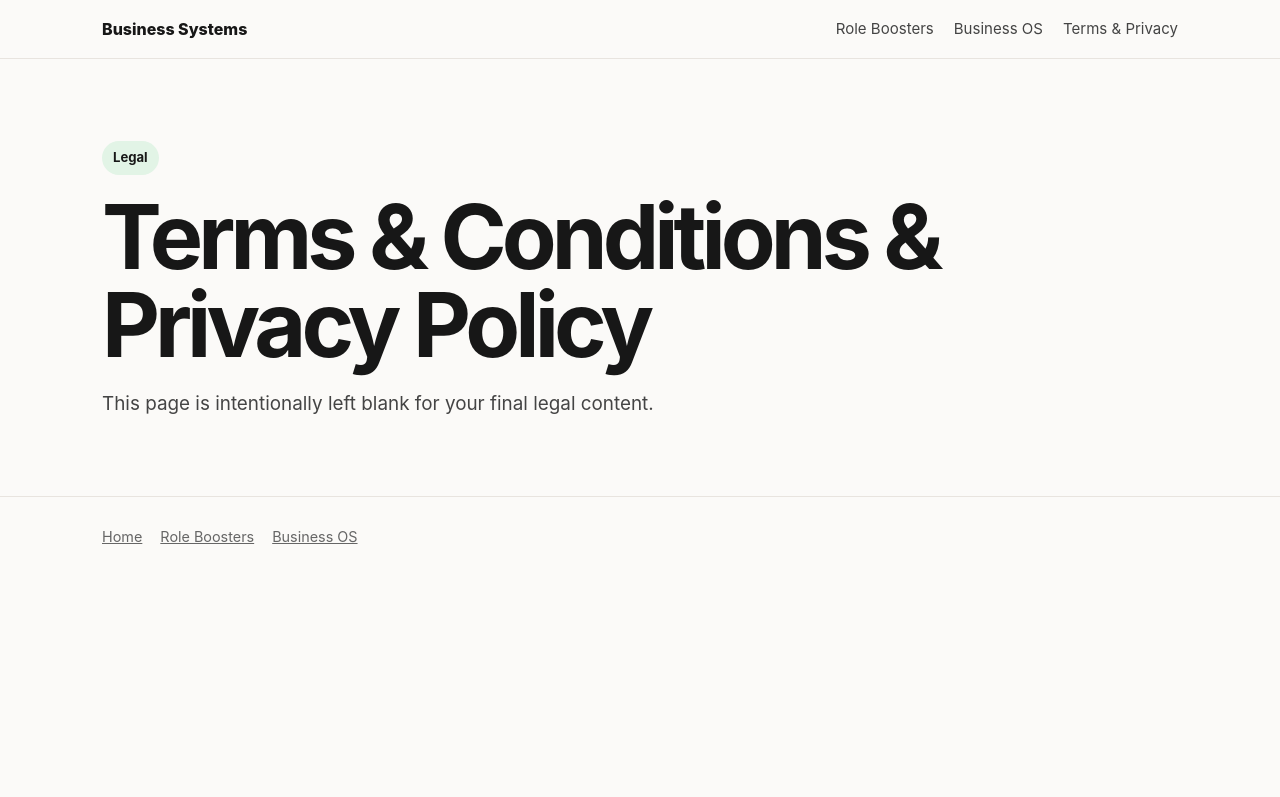
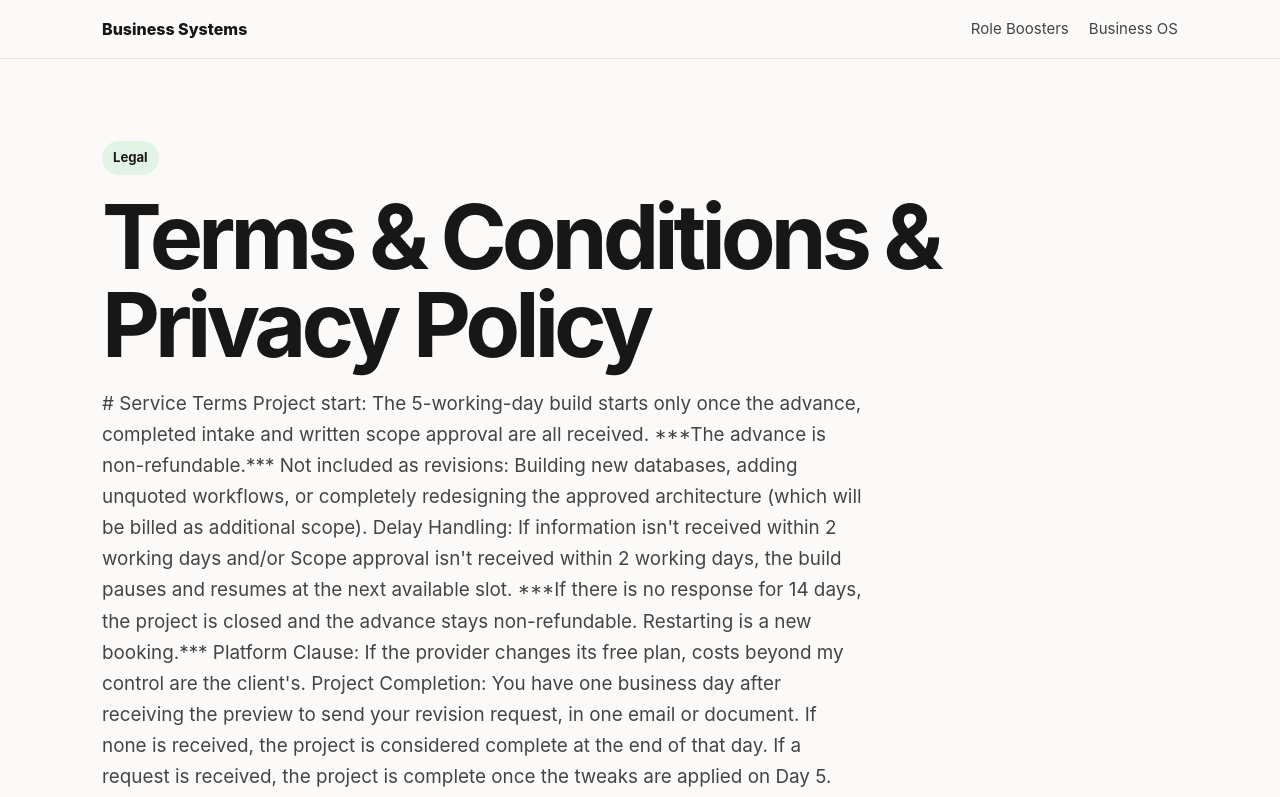
Before and after one commit to regcael/firstregina, a plain HTML site: page terms-privacy.html in a window 1280 px wide. Shown: the top 797 px of the page. Drawn offline with Linux system fonts and the light colour scheme.

Commit message:
Update terms-privacy.html

```diff
--- a/terms-privacy.html
+++ b/terms-privacy.html
@@ -1,2 +1,30 @@
 <!doctype html><html lang="en"><head><meta charset="utf-8"><meta name="viewport" content="width=device-width,initial-scale=1"><title>Terms & Conditions and Privacy Policy</title><link rel="stylesheet" href="styles.css"></head><body>
-<nav><div class="nav"><a class="brand" href="index.html">Business Systems</a><div class="links"><a href="role-boosters.html">Role Boosters</a><a href="business-os.html">Business OS</a><a href="terms-privacy.html">Terms & Privacy</a></div></div></nav><main><div class="wrap"><section class="hero"><span class="eyebrow">Legal</span><h1>Terms & Conditions & Privacy Policy</h1><p>This page is intentionally left blank for your final legal content.</p></section></div></main><footer><div class="wrap"><div class="footer-links"><a href="index.html">Home</a><a href="role-boosters.html">Role Boosters</a><a href="business-os.html">Business OS</a></div></div></footer></body></html>
+<nav><div class="nav"><a class="brand" href="index.html">Business Systems</a><div class="links"><a href="role-boosters.html">Role Boosters</a><a href="business-os.html">Business OS</a></div></div></nav><main><div class="wrap"><section class="hero"><span class="eyebrow">Legal</span><h1>Terms & Conditions & Privacy Policy</h1><p>
+  # Service Terms
+
+Project start: The 5-working-day build starts only once the advance, completed intake and written scope approval are all received.
+
+***The advance is non-refundable.***
+
+Not included as revisions: Building new databases, adding unquoted workflows, or completely redesigning the approved architecture (which will be billed as additional scope).
+
+Delay Handling: If information isn't received within 2 working days and/or Scope approval isn't received within 2 working days, the build pauses and resumes at the next available slot. ***If there is no response for 14 days, the project is closed and the advance stays non-refundable. Restarting is a new booking.***
+
+Platform Clause: If the provider changes its free plan, costs beyond my control are the client's.
+
+Project Completion: You have one business day after receiving the preview to send your revision request, in one email or document. If none is received, the project is considered complete at the end of that day. If a request is received, the project is complete once the tweaks are applied on Day 5. ***Requests received after the review window are quoted as new work***.
+
+### The client is responsible for
+
+- Providing accurate information required for the build.
+- Providing required access to existing information.
+- Identifying the employees who will use the workspace.
+- Assigning an internal person responsible for maintaining the workspace after handover.
+- For entering or migrating their existing business data into the completed system unless data migration has been specifically included as a separately quoted service.
+
+### Client Responsibilities and Indemnity
+
+The Client is responsible for providing accurate information, requirements, content, data and access required for the project, and for reviewing and approving the Business Operating System before final handover. The Client is responsible for the accuracy and legality of the information and content supplied by them, as well as how the system is used after handover. The Client agrees to indemnify and hold the Service Provider harmless from losses, claims, damages, costs or expenses arising from third-party claims relating to information, content, data or materials supplied by the Client, or from the Client’s unlawful or unauthorised use of the system. The Service Provider does not guarantee any particular increase in sales, profit, productivity, business growth or other business outcome from use of the system. To the extent permitted by applicable Indian law, the Service Provider’s total liability arising from the project shall not exceed the total amount actually paid by the Client for that project. Nothing in these terms is intended to exclude or limit liability that cannot legally be excluded or limited under Indian law.
+
+The Client agrees to indemnify the Service Provider against any loss, claim, damage, cost or expense arising from the Client’s use of the Business Operating System, the information or materials provided by the Client, or any unlawful or unauthorised use of the system by the Client or its users. The Service Provider shall not be responsible for losses arising from inaccurate information or instructions provided by the Client, or from changes made to the system by the Client or any third party after handover.
+</p></section></div></main><footer><div class="wrap"><div class="footer-links"><a href="index.html">Home</a><a href="role-boosters.html">Role Boosters</a><a href="business-os.html">Business OS</a></div></div></footer></body></html>
```
